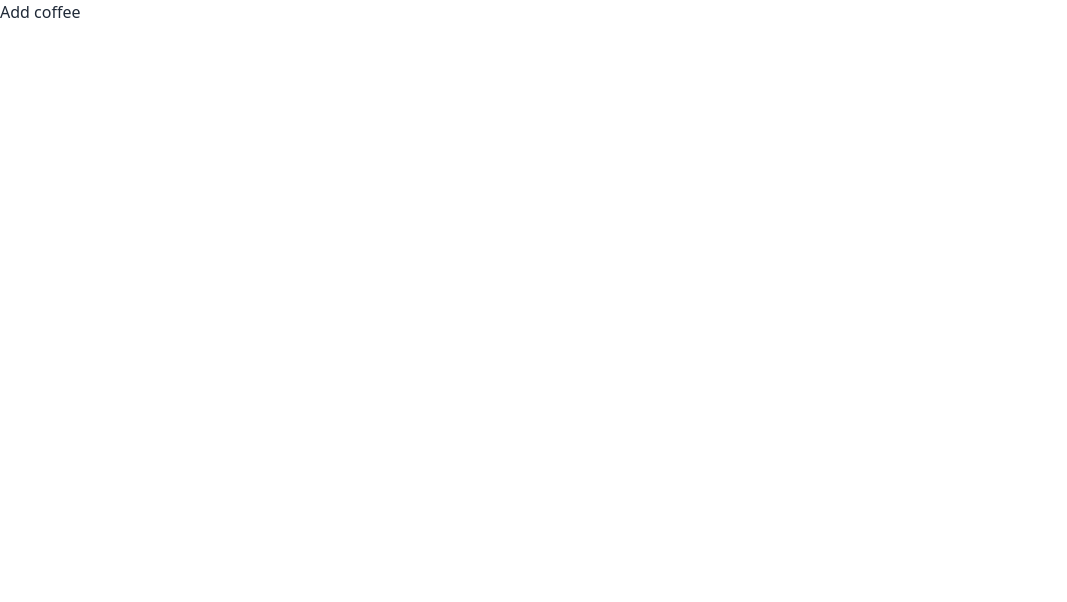
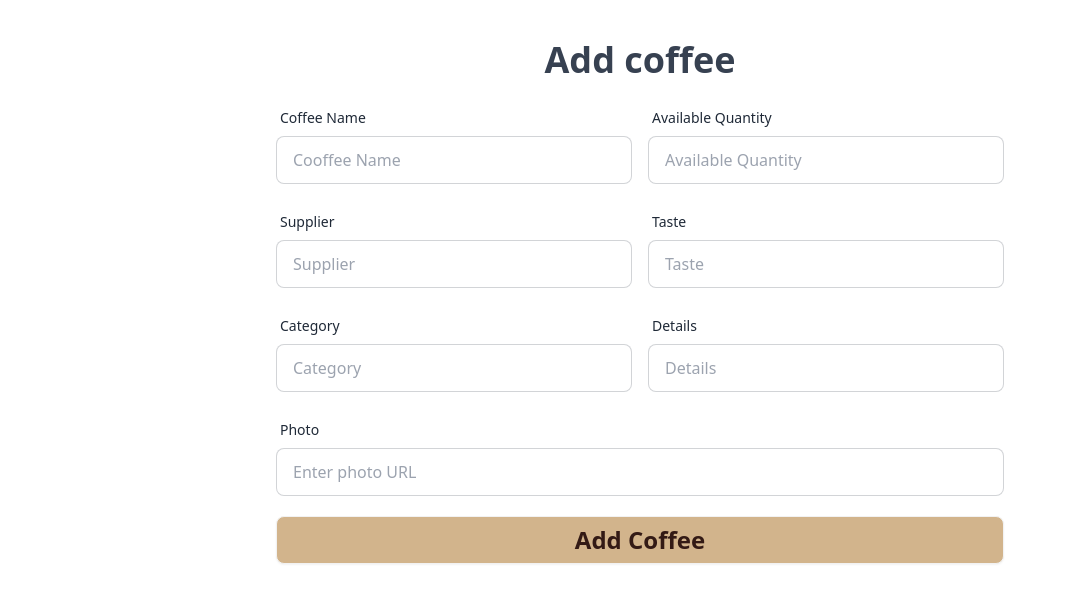
Before and after one commit to sumonDev9/coffee-store-client-side, a React app: page /addCoffee in a window 1280 px wide. Shown: the top 602 px of the page, without its empty margins (0-1067 px from the left). Built offline with nearby package versions, Linux system fonts and the light colour scheme; the HTML template or start-up script is replaced by a standard one.

Commit message:
Created an update component and implemented client-side data update functionality

```diff
--- a/src/components/AddCoffee.jsx
+++ b/src/components/AddCoffee.jsx
@@ -1,10 +1,106 @@
-
+import Swal from 'sweetalert2'
 
 const AddCoffee = () => {
+
+    const handlesubmit = e => {
+        e.preventDefault();
+        const form = e.target
+        const name = form.name.value;
+        const quantity = form.quantity.value;
+        const supplier = form.supplier.value;
+        const taste = form.taste.value;
+        const category = form.category.value;
+        const details = form.details.value;
+        const photo = form.photo.value;
+        const  newCoffee = {name, quantity, supplier, taste, category, details, photo}
+        console.log(newCoffee)
+        // send data to the server
+        fetch('http://localhost:5000/coffee', {
+            method: "POST",
+            headers: {
+                'content-type' : 'application/json'
+            },
+            body: JSON.stringify(newCoffee)
+        })
+        .then(res => res.json())
+        .then(data => {
+            console.log(data);
+            form.reset();
+            if(data.insertedId){
+                Swal.fire({
+                    title: 'success!',
+                    text: 'Coffee added Succesfully',
+                    icon: 'success',
+                    confirmButtonText: 'Cool'
+                  })
+
+            }
+
+        })
+    }
+
     return (
-        <div>
-            <h2>Add coffee</h2>
+        <div className="w-11/12 mx-auto p-10">
+        <h2 className="text-center text-[#374151] font-extrabold text-4xl">Add coffee</h2>
+        <div className="max-w-3xl mx-auto p-5">
+        <form onSubmit={handlesubmit} className="space-y-5">
+            {/* form name and quantity row */}
+            <div className="md:flex gap-4">
+                <div className="form-control md:w-1/2">
+                    <label className="label">
+                        <span className="label-text">Coffee Name</span>
+                    </label>
+                    <input type="text" name="name" placeholder="Cooffee Name" className="input w-full input-bordered"  />
+                </div>
+                <div className="form-control md:w-1/2">
+                    <label className="label">
+                        <span className="label-text">Available Quantity</span>
+                    </label>
+                    <input type="text" name="quantity" placeholder="Available Quantity" className="input w-full input-bordered"  />
+                </div>
+            </div>
+            {/* form Supplier and Taste row */}
+            <div className="md:flex gap-4">
+                <div className="form-control md:w-1/2">
+                    <label className="label">
+                        <span className="label-text">Supplier</span>
+                    </label>
+                    <input type="text" name="supplier" placeholder="Supplier" className="input w-full input-bordered"  />
+                </div>
+                <div className="form-control md:w-1/2">
+                    <label className="label">
+                        <span className="label-text">Taste</span>
+                    </label>
+                    <input type="text" name="taste" placeholder="Taste" className="input w-full input-bordered" />
+                </div>
+            </div>
+            {/* form Category and Details row */}
+            <div className="md:flex gap-4">
+                <div className="form-control md:w-1/2">
+                    <label className="label">
+                        <span className="label-text">Category</span>
+                    </label>
+                    <input type="text" name="category" placeholder="Category" className="input w-full input-bordered" />
+                </div>
+                <div className="form-control md:w-1/2">
+                    <label className="label">
+                        <span className="label-text">Details</span>
+                    </label>
+                    <input type="text" name="details" placeholder="Details" className="input w-full input-bordered" />
+                </div>
+             </div>
+              {/* photo url */}
+              <div className="form-control ">
+                    <label className="label">
+                        <span className="label-text">Photo</span>
+                    </label>
+                    <input type="text" name="photo" placeholder="Enter photo URL" className="input w-full input-bordered" />
+              </div>
+            {/* button */}
+            <input type="submit" className="btn btn-block bg-[#D2B48C] text-2xl text-[#331A15]" value="Add Coffee" />
+        </form>
         </div>
+    </div>
     );
 };
 
--- a/src/components/CoffeeCard.jsx
+++ b/src/components/CoffeeCard.jsx
@@ -1,6 +1,7 @@
 import { FaEye } from "react-icons/fa";
 import { FaPen } from "react-icons/fa6";
 import { MdDelete } from "react-icons/md";
+import { Link } from "react-router-dom";
 import Swal from "sweetalert2";
 
 const CoffeeCard = ({ coffee }) => {
@@ -53,7 +54,9 @@ const CoffeeCard = ({ coffee }) => {
                 </div>
                 <div className="join join-vertical gap-3">
                     <button className="btn join-item bg-[#D2B48C]"><FaEye className="text-white text-xl" /></button>
+                    <Link to={`updateCoffee/${_id}`}>
                     <button className="btn join-item bg-[#3C393B]"><FaPen className="text-white text-xl" /></button>
+                    </Link>
                     <button
                     onClick={() => handleDelete(_id)}
                     className="btn join-item bg-[#EA4744]"><MdDelete className="text-white text-xl" /></button>
--- a/src/components/UpdateCoffee.jsx
+++ b/src/components/UpdateCoffee.jsx
@@ -1,9 +1,13 @@
-import Swal from 'sweetalert2'
+import { useLoaderData } from "react-router-dom";
+import Swal from "sweetalert2";
+
 
 const UpdateCoffee = () => {
 
+    const coffee = useLoaderData();
+    const { _id, name, quantity, supplier, taste, category, details, photo } = coffee;
 
-const handlesubmit = e => {
+    const handleupdateCoffee = e => {
         e.preventDefault();
         const form = e.target
         const name = form.name.value;
@@ -13,24 +17,24 @@ const handlesubmit = e => {
         const category = form.category.value;
         const details = form.details.value;
         const photo = form.photo.value;
-    const  newCoffee = {name, quantity, supplier, taste, category, details, photo}
-    console.log(newCoffee)
+        const  updatedCoffee = {name, quantity, supplier, taste, category, details, photo}
+        console.log(updatedCoffee)
         // send data to the server
-    fetch('http://localhost:5000/coffee', {
-        method: "POST",
+        fetch(`http://localhost:5000/coffee/${_id}`, {
+            method: "PUT",
             headers: {
                 'content-type' : 'application/json'
             },
-        body: JSON.stringify(newCoffee)
+            body: JSON.stringify(updatedCoffee)
         })
         .then(res => res.json())
         .then(data => {
             console.log(data);
             form.reset();
-        if(data.insertedId){
+            if(data.modifiedCount> 0){
                 Swal.fire({
                     title: 'success!',
-                text: 'Coffee added Succesfully',
+                    text: 'Coffee Updated Succesfully',
                     icon: 'success',
                     confirmButtonText: 'Cool'
                   })
@@ -40,24 +44,25 @@ const handlesubmit = e => {
         })
     }
 
+ console.log(coffee)
     return (
         <div className="w-11/12 mx-auto p-10">
-            <h2 className="text-center text-[#374151] font-extrabold text-4xl">update coffee</h2>
+        <h2 className="text-center text-[#374151] font-extrabold text-4xl">update coffee: {name}</h2>
         <div className="max-w-3xl mx-auto p-5">
-            <form onSubmit={handlesubmit} className="space-y-5">
+        <form onSubmit={handleupdateCoffee} className="space-y-5">
             {/* form name and quantity row */}
             <div className="md:flex gap-4">
                 <div className="form-control md:w-1/2">
                     <label className="label">
                         <span className="label-text">Coffee Name</span>
                     </label>
-                        <input type="text" name="name" placeholder="Cooffee Name" className="input w-full input-bordered"  />
+                    <input type="text" name="name" defaultValue={name} placeholder="Cooffee Name" className="input w-full input-bordered"  />
                 </div>
                 <div className="form-control md:w-1/2">
                     <label className="label">
                         <span className="label-text">Available Quantity</span>
                     </label>
-                        <input type="text" name="quantity" placeholder="Available Quantity" className="input w-full input-bordered"  />
+                    <input type="text" name="quantity" defaultValue={quantity} placeholder="Available Quantity" className="input w-full input-bordered"  />
                 </div>
             </div>
             {/* form Supplier and Taste row */}
@@ -66,13 +71,13 @@ const handlesubmit = e => {
                     <label className="label">
                         <span className="label-text">Supplier</span>
                     </label>
-                        <input type="text" name="supplier" placeholder="Supplier" className="input w-full input-bordered"  />
+                    <input type="text" name="supplier" defaultValue={supplier} placeholder="Supplier" className="input w-full input-bordered"  />
                 </div>
                 <div className="form-control md:w-1/2">
                     <label className="label">
                         <span className="label-text">Taste</span>
                     </label>
-                        <input type="text" name="taste" placeholder="Taste" className="input w-full input-bordered" />
+                    <input type="text" name="taste" defaultValue={taste} placeholder="Taste" className="input w-full input-bordered" />
                 </div>
             </div>
             {/* form Category and Details row */}
@@ -81,13 +86,13 @@ const handlesubmit = e => {
                     <label className="label">
                         <span className="label-text">Category</span>
                     </label>
-                        <input type="text" name="category" placeholder="Category" className="input w-full input-bordered" />
+                    <input type="text" name="category" defaultValue={category} placeholder="Category" className="input w-full input-bordered" />
                 </div>
                 <div className="form-control md:w-1/2">
                     <label className="label">
                         <span className="label-text">Details</span>
                     </label>
-                        <input type="text" name="details" placeholder="Details" className="input w-full input-bordered" />
+                    <input type="text" name="details" defaultValue={details} placeholder="Details" className="input w-full input-bordered" />
                 </div>
              </div>
               {/* photo url */}
@@ -95,7 +100,7 @@ const handlesubmit = e => {
                     <label className="label">
                         <span className="label-text">Photo</span>
                     </label>
-                        <input type="text" name="photo" placeholder="Enter photo URL" className="input w-full input-bordered" />
+                    <input type="text" name="photo" defaultValue={photo} placeholder="Enter photo URL" className="input w-full input-bordered" />
               </div>
             {/* button */}
             <input type="submit" className="btn btn-block bg-[#D2B48C] text-2xl text-[#331A15]" value="Add Coffee" />
--- a/src/main.jsx
+++ b/src/main.jsx
@@ -22,8 +22,9 @@ const router = createBrowserRouter([
     element: <AddCoffee></AddCoffee>
   },
   {
-    path: "updateCoffee",
-    element: <UpdateCoffee></UpdateCoffee>
+    path: "updateCoffee/:id",
+    element: <UpdateCoffee></UpdateCoffee>,
+    loader: ({params}) => fetch(`http://localhost:5000/coffee/${params.id}`)
   }
 ]);
 
```
Lines whose indentation alone changed are shown as unchanged.
